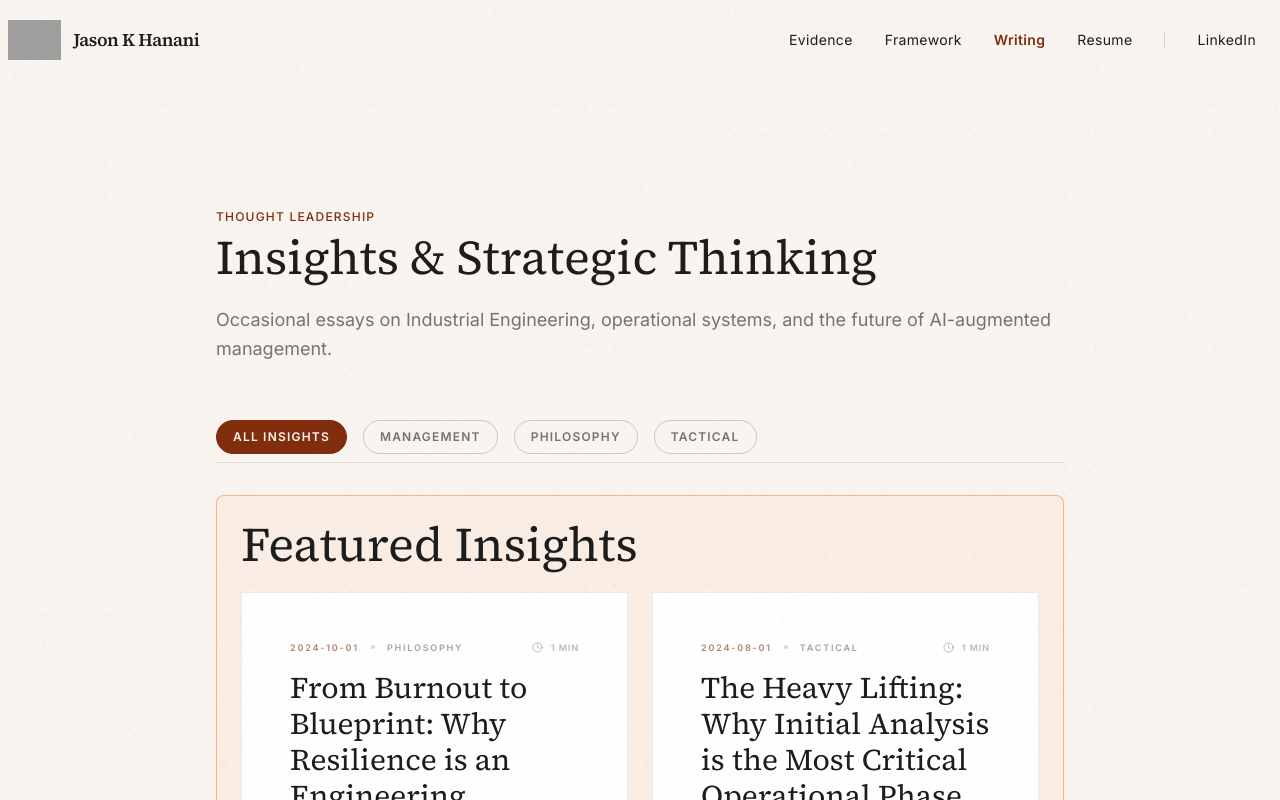
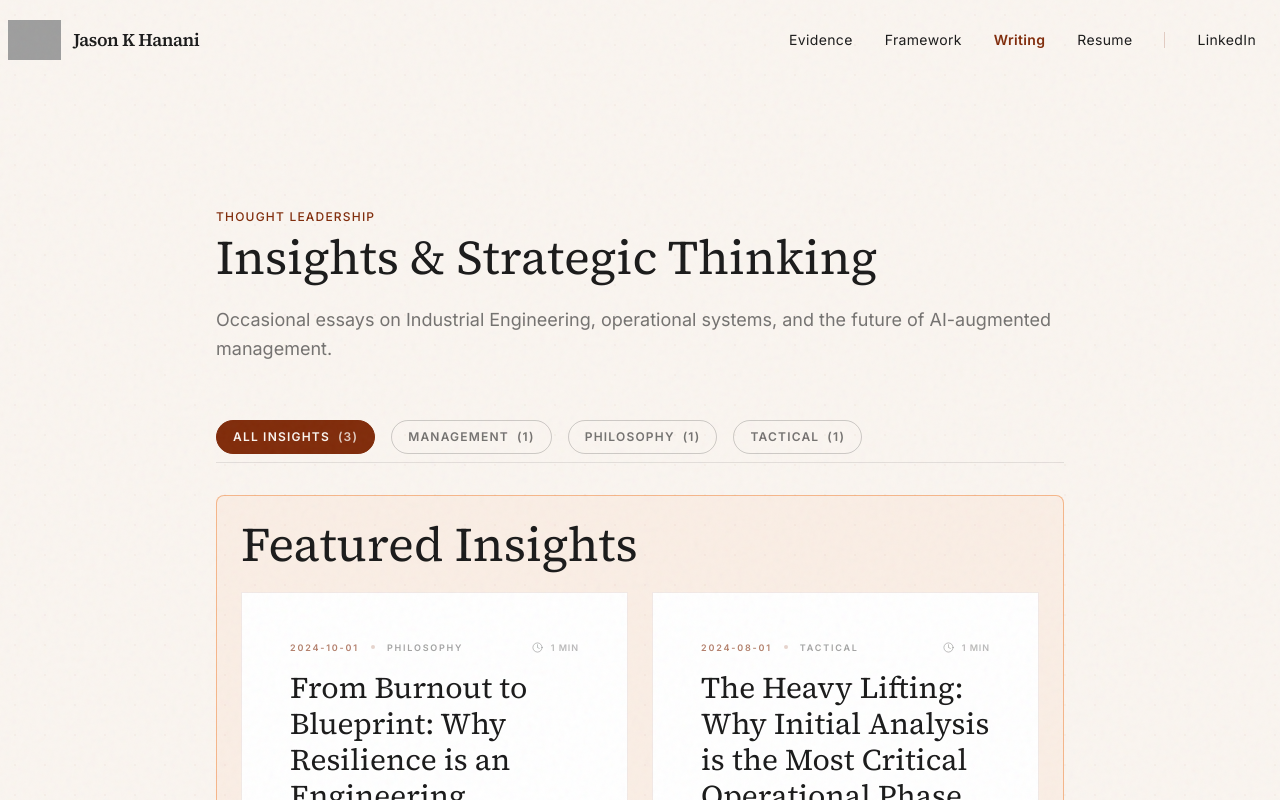
Before and after one commit to jkhan31/jasonkhanani-website, a React (Vite) app: page /#/writing in a window 1280 px wide. Shown: the top 800 px of the page. Built offline with nearby package versions, Linux system fonts and the light colour scheme; grey boxes are pictures that could not be loaded.

Commit message:
feat(writing): add filter counts and accessibility attributes; contextualize no-results message (step C)

```diff
--- a/pages/Writing.tsx
+++ b/pages/Writing.tsx
@@ -55,6 +55,27 @@ const Writing: React.FC = () => {
     return Array.from(series).sort();
   }, [normalizedArticles]);
 
+  const nonFeaturedCount = useMemo(() => normalizedArticles.filter((a: any) => !a.isFeatured).length, [normalizedArticles]);
+
+  const categoryCounts = useMemo(() => {
+    const counts: Record<string, number> = {};
+    normalizedArticles.forEach((a: any) => {
+      if (a.isFeatured) return;
+      const key = a.category || 'Uncategorized';
+      counts[key] = (counts[key] || 0) + 1;
+    });
+    return counts;
+  }, [normalizedArticles]);
+
+  const seriesCounts = useMemo(() => {
+    const counts: Record<string, number> = {};
+    normalizedArticles.forEach((a: any) => {
+      if (a.isFeatured) return;
+      if (a.series) counts[a.series] = (counts[a.series] || 0) + 1;
+    });
+    return counts;
+  }, [normalizedArticles]);
+
   // Featured selection with fallback to fill two slots
   const featuredArticlesToDisplay = useMemo(() => {
     const featured = normalizedArticles.filter(a => a.isFeatured).slice();
@@ -109,43 +130,59 @@ const Writing: React.FC = () => {
       </p>
 
       {/* Global Filter Bar */}
-      <div className="flex overflow-x-auto whitespace-nowrap gap-4 mb-8 py-2 border-b-0.5 border-sumiInk/10">
+      <div className="flex overflow-x-auto whitespace-nowrap gap-4 mb-8 py-2 border-b-0.5 border-sumiInk/10" role="tablist" aria-label="Article filters">
         <button
+          role="tab"
+          aria-selected={!activeFilter}
+          aria-controls="articles-grid"
           onClick={() => { setActiveFilter(null); setActiveFilterKind(null); }}
-          className={`px-4 py-2 text-xs font-bold uppercase tracking-widest border rounded-full transition-all ${
+          className={`px-4 py-2 text-xs font-bold uppercase tracking-widest border rounded-full transition-all flex items-center gap-2 ${
             !activeFilter ? 'bg-hankoRust text-ricePaper border-hankoRust' : 'text-sumiInk/60 border-sumiInk/20 hover:border-hankoRust/50 hover:text-sumiInk'
           }`}
         >
-          All Insights
+          <span>All Insights</span>
+          <span className={`${!activeFilter ? 'text-ricePaper/80' : 'text-sumiInk/60'}`}>({nonFeaturedCount})</span>
         </button>
 
-        {allCategories.map(cat => (
+        {allCategories.map(cat => {
+          const count = categoryCounts[cat] || 0;
+          const isActive = activeFilter === cat && activeFilterKind === 'category';
+          return (
             <button
               key={cat}
+              role="tab"
+              aria-selected={isActive}
+              aria-controls="articles-grid"
               onClick={() => { setActiveFilter(cat); setActiveFilterKind('category'); }}
-            className={`px-4 py-2 text-xs font-bold uppercase tracking-widest border rounded-full transition-all ${
-              activeFilter === cat && activeFilterKind === 'category'
-                ? 'bg-hankoRust text-ricePaper border-hankoRust'
-                : 'text-sumiInk/60 border-sumiInk/20 hover:border-hankoRust/50 hover:text-sumiInk'
+              className={`px-4 py-2 text-xs font-bold uppercase tracking-widest border rounded-full transition-all flex items-center gap-2 ${
+                isActive ? 'bg-hankoRust text-ricePaper border-hankoRust' : 'text-sumiInk/60 border-sumiInk/20 hover:border-hankoRust/50 hover:text-sumiInk'
               }`}
             >
-            {cat}
+              <span>{cat}</span>
+              <span className={`${isActive ? 'text-ricePaper/80' : 'text-sumiInk/60'}`}>({count})</span>
             </button>
-        ))}
+          );
+        })}
 
-        {allSeries.map(s => (
+        {allSeries.map(s => {
+          const count = seriesCounts[s] || 0;
+          const isActive = activeFilter === s && activeFilterKind === 'series';
+          return (
             <button
               key={s}
+              role="tab"
+              aria-selected={isActive}
+              aria-controls="articles-grid"
               onClick={() => { setActiveFilter(s); setActiveFilterKind('series'); }}
-            className={`px-4 py-2 text-xs font-bold uppercase tracking-widest border rounded-full transition-all ${
-              activeFilter === s && activeFilterKind === 'series'
-                ? 'bg-foxOrange text-ricePaper border-foxOrange'
-                : 'text-sumiInk/60 border-sumiInk/20 hover:border-foxOrange/50 hover:text-sumiInk'
+              className={`px-4 py-2 text-xs font-bold uppercase tracking-widest border rounded-full transition-all flex items-center gap-2 ${
+                isActive ? 'bg-foxOrange text-ricePaper border-foxOrange' : 'text-sumiInk/60 border-sumiInk/20 hover:border-foxOrange/50 hover:text-sumiInk'
               }`}
             >
-            {s}
+              <span>{s}</span>
+              <span className={`${isActive ? 'text-ricePaper/80' : 'text-sumiInk/60'}`}>({count})</span>
             </button>
-        ))}
+          );
+        })}
       </div>
 
       {/* Featured Insights */}
@@ -167,14 +204,14 @@ const Writing: React.FC = () => {
             {activeFilterKind === 'category' ? `Category: ${activeFilter}` : `Series: ${activeFilter}`}
           </h2>
           {filteredArticlesForDisplay.length > 0 ? (
-            <div className="grid grid-cols-1 md:grid-cols-2 lg:grid-cols-3 gap-8">
+            <div id="articles-grid" className="grid grid-cols-1 md:grid-cols-2 lg:grid-cols-3 gap-8">
               {filteredArticlesForDisplay.map((article: any) => (
                 <ArticlePreviewCard key={article.slug} article={article} compact={true} />
               ))}
             </div>
           ) : (
             <div className="py-20 text-center border-0.5 border-dashed border-sumiInk/20 rounded-lg">
-              <p className="text-sumiInk/40 font-serif italic text-lg mb-4">No articles found for this selection.</p>
+              <p className="text-sumiInk/40 font-serif italic text-lg mb-4">No articles found in the '{activeFilter}' {activeFilterKind}.</p>
               <button
                 onClick={() => { setActiveFilter(null); setActiveFilterKind(null); }}
                 className="text-xs font-bold uppercase tracking-widest text-hankoRust border-b border-hankoRust hover:border-foxOrange hover:text-foxOrange transition-all"
```
Lines whose indentation alone changed are shown as unchanged.
